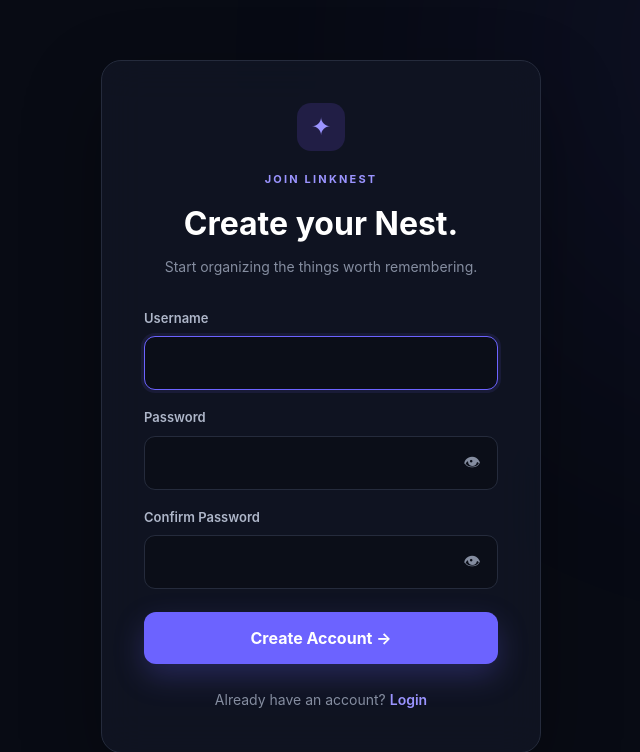
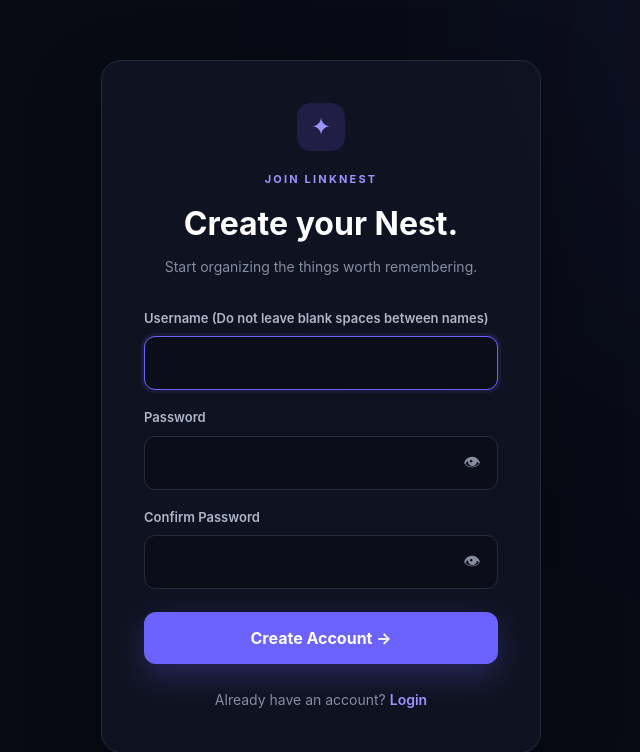
Before and after one commit to ratankumarbv1-spec/LinkNest, a Django app: page /register/ in a window 1280 px wide. Shown: the top 752 px of the page, without its empty margins (319-959 px from the left). Run offline with Django 5.2, Linux system fonts and the light colour scheme.

Commit message:
Update Register Page

```diff
--- a/templates/register.html
+++ b/templates/register.html
@@ -39,7 +39,7 @@ Create your LinkNest account
             <div class="form-field">
 
                 <label for="id_username">
-                    Username
+                    Username (Do not leave blank spaces between names)
                 </label>
 
                 {{ form.username }}
```
